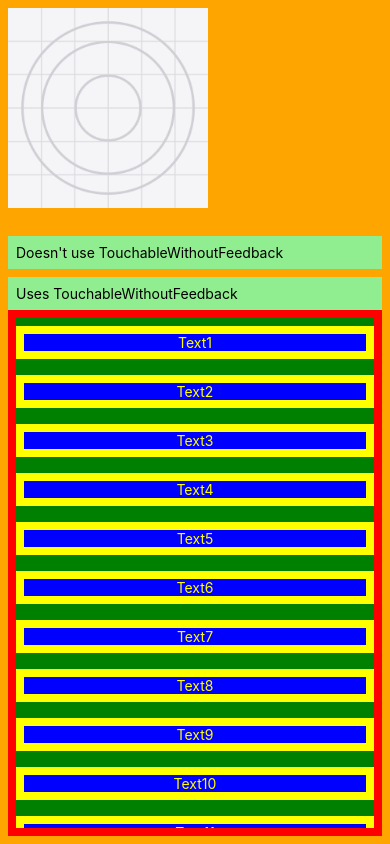
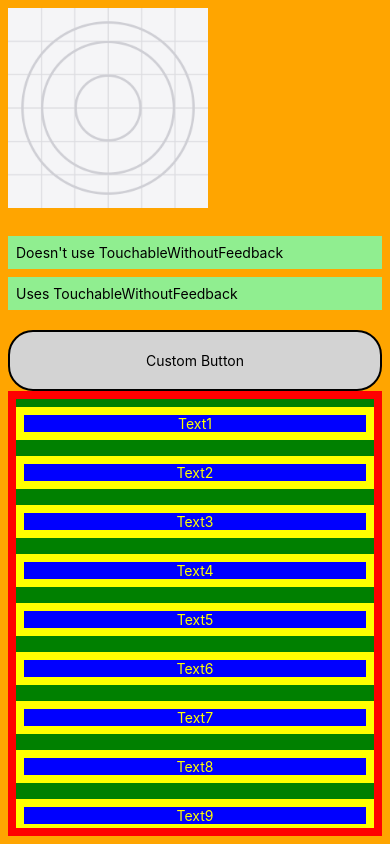
Before and after one commit to CheoR/rn-project2, a React Native app: screen / in a window 390 px wide. Built offline with nearby package versions, Linux system fonts and the light colour scheme.

Commit message:
feat: custom button example

```diff
--- a/App.js
+++ b/App.js
@@ -66,6 +66,11 @@ export default function App() {
           />
         </View>
       </TouchableWithoutFeedback>
+      <TouchableOpacity onPress={() => console.log("custom button pressed")}>
+        <View style={styles.customBtn}>
+          <Text>Custom Button</Text>
+        </View>
+      </TouchableOpacity>
       <FlatList
         data={DATA}
         keyExtractor={(item) => item.id}
--- a/styles.js
+++ b/styles.js
@@ -44,6 +44,15 @@ const styles = StyleSheet.create({
     padding: 8,
     marginTop: 8,
   },
+  customBtn: {
+    backgroundColor: "lightgray",
+    borderColor: "black",
+    padding: 20,
+    marginTop: 20,
+    alignItems: "center",
+    borderWidth: 2,
+    borderRadius: 25,
+  },
 });
 
 export default styles;
```
